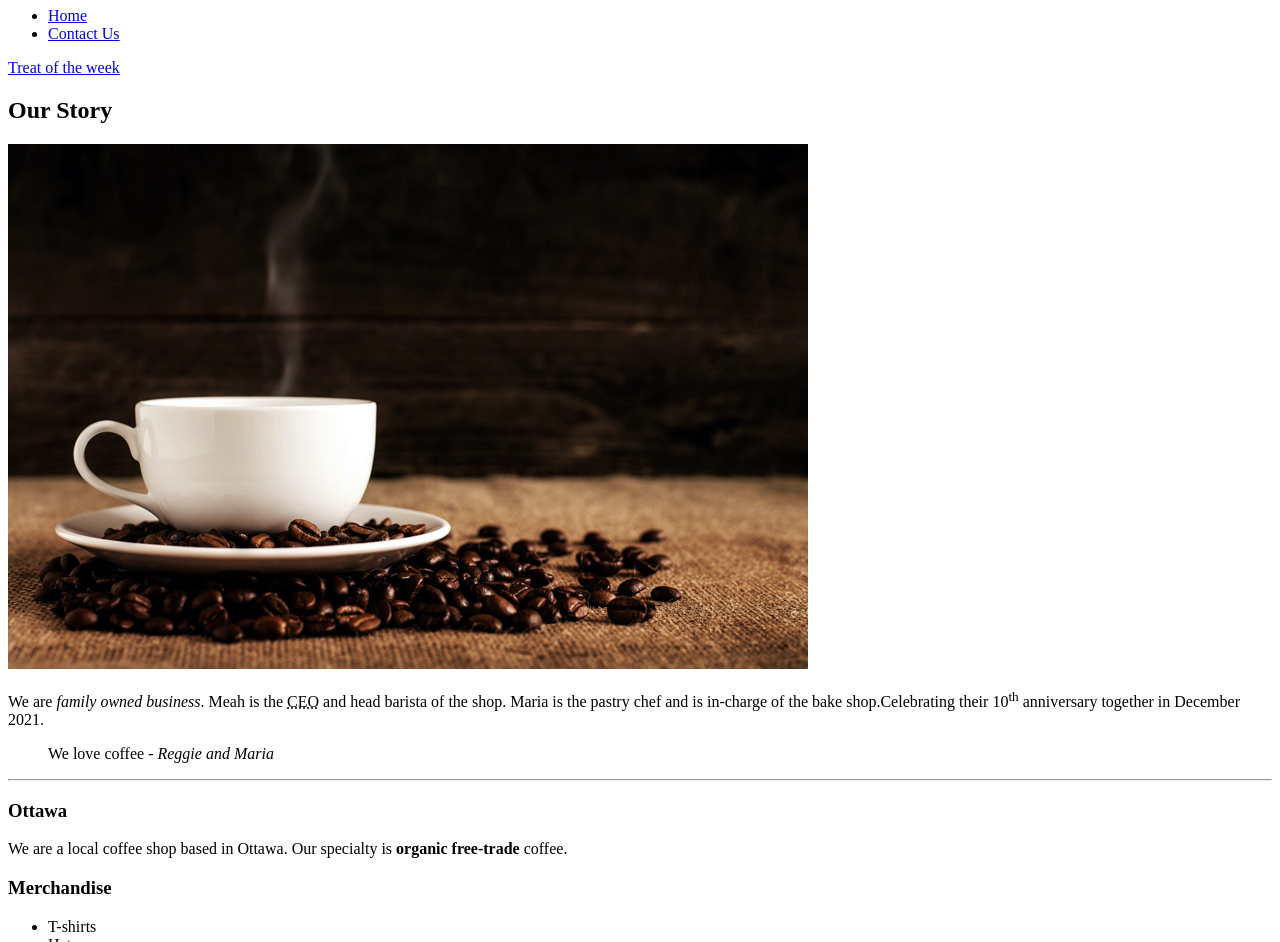
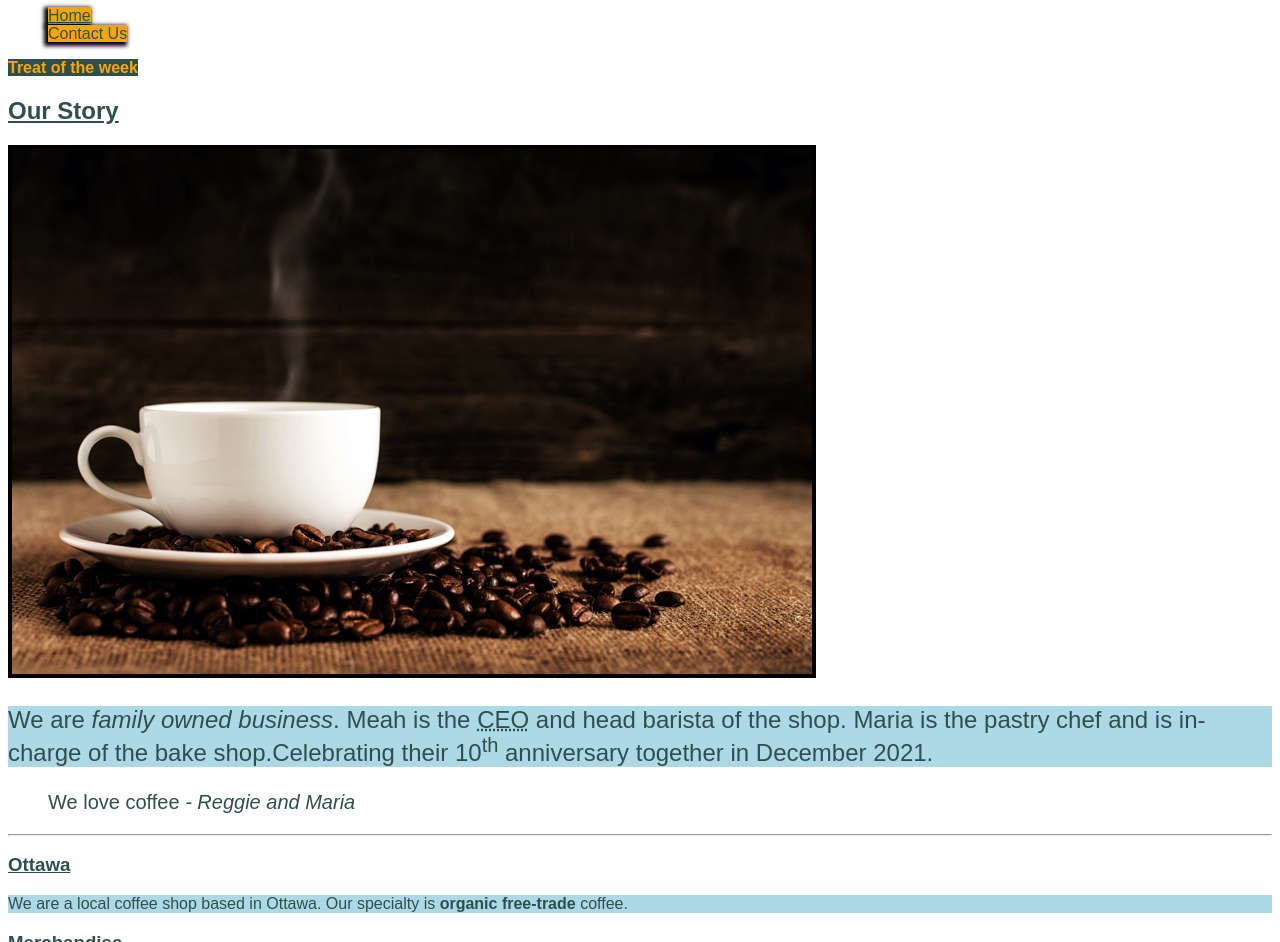
Before and after one commit to phun0024/phun0024.github.io, a plain HTML site: page week5/index.html in a window 1280 px wide. Shown: the part 73-1015 px from the top of the page. Drawn offline with Linux system fonts and the light colour scheme.

Commit message:
add css folder and file

```diff
--- a/week5/css/main.css
+++ b/week5/css/main.css
@@ -0,0 +1,99 @@
+body {
+    font-family: Arial, Helvetica, sans-serif;
+    color: darkslategray;
+}
+h1 {
+    color: peru;
+}
+p {
+    background-color: lightblue;
+}
+/* Selecting multiple elements */
+h1,h2,h3,h4 {
+    text-decoration: underline;
+}
+/* Selecting child elements */
+nav ul {
+    list-style: none;
+}
+/* Selecting child elements multiple level */
+nav ul a {
+    color: darkslategray;
+    text-decoration: none;
+}
+/* Selecting element with id value */
+#treatofweek {
+    background-color: orange;
+}
+/* Selecting HTML elements with class name */
+.orange-link {
+    background-color: darkslategrey;
+    color: orange;
+    text-decoration: none;
+}
+.large-text {
+    font-size: 20px;
+}
+/* Direct child selector */
+article>p {
+    font-size: 24px;
+}
+/* Adjacent sibling selector */
+h3+ul {
+    border: 1px solid black;
+}
+/* Attribute selector */
+[href="#treatofweek"] {
+    font-weight: bold;
+}
+img[src$=".jpg"] {
+    border: 4px black solid;
+}
+/*
+    Using  Pseudo classes
+    Styling navigation
+*/
+nav ul a,
+nav ul a:link,
+nav ul a:visited {
+    background-color: orange;
+    /* horizontal vertical blur spread color */
+    box-shadow: -2px 2px 4px 2px black;
+}
+nav ul .current,
+nav ul a:hover,
+nav ul a:focus {
+    text-decoration: underline;
+}
+nav ul a:active {
+    box-shadow: 0 0 4px 2px black;
+}
+/* Position related selectors */
+/* first-child and last-child */
+aside ul li:first-child {
+    font-weight: bold;
+}
+section ol li:last-child {
+    font-weight: bold;
+}
+/* Style a table */
+table {
+    border-collapse: collapse;
+}
+/* nth-child selector - odd/even keyword */
+tbody tr:nth-child(even) {
+    /* hex color value with 6 characters */
+    background-color: #df836c;
+}
+/*
+    Using the nth-child with n.
+    Where n is 1,2,3,4,... until number of elements
+*/
+table th:nth-child(n),
+table td:nth-child(n) {
+    border: 1px solid black;
+}
+/* Using a formula in nth-child selector */
+table td:nth-child(2n+1) {
+    background-color: rgba(0, 0, 0, .2);
+}
--- a/week5/index.html
+++ b/week5/index.html
@@ -15,7 +15,7 @@
             <h1>Reggie's Coffee Shop</h1>
             <nav>
                 <ul>
-                    <li><a href="index.html">Home</a></li>
+                    <li><a href="index.html" class="current">Home</a></li>
                     <li><a href="contact.html">Contact Us</a></li>
                 </ul>
             </nav>
@@ -24,7 +24,7 @@
             <!-- Starting main content of the page -->
         <main>
             <!-- Adding an on page like -->
-            <a href="#treatofweek">Treat of the week</a>
+            <a href="#treatofweek" class="orange-link">Treat of the week</a>
             <!-- Article of the page, can be used stand-along -->
             <article>
                 <h2>Our Story</h2>
@@ -33,7 +33,7 @@
                 <p>
                     We are <em>family owned business</em>. Meah is the <abbr title="Chief Executive Officer">CEO</abbr> and head barista of the shop. Maria is the pastry chef and is in-charge of the bake shop.Celebrating their 10<sup>th</sup> anniversary together in December 2021.
                 </p>
-                <blockquote>
+                <blockquote class="large-text">
                     We love coffee <cite>- Reggie and Maria</cite>
                 </blockquote>
                 <hr>
@@ -84,12 +84,12 @@
                     </dd>
                 </dl>
                 <!-- Adding an external link -->
-                <a href="https://www.yummly.com/recipe/Banana-Bread-1033797?prm-v1" target="_blank">Get the recipe</a>
+                <a href="https://www.yummly.com/recipe/Banana-Bread-1033797?prm-v1" target="_blank" class="orange-link large-text">Get the recipe</a>
             </section>
             <!-- Adding section for menu table -->
             <section>
                 <h3>Menu Specials</h3>
-                <table border>
+                <table>
                     <thead>
                         <tr>
                             <th colspan="2">Items</th>
```
Also changed, not shown: week5/contact.html (+2 -1 lines).
